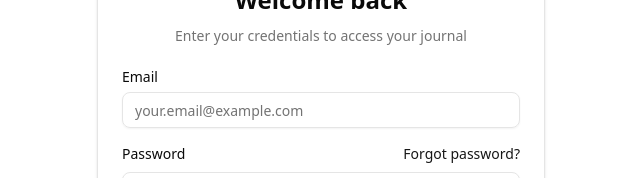
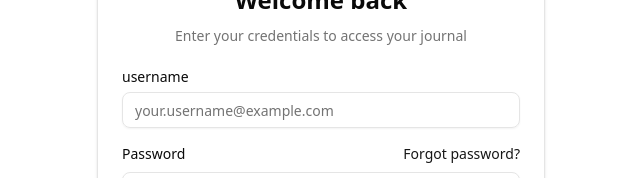
Before and after one commit to Alex-cmd-dev/JournalingWA, a React (Vite) app in the folder frontend/: page /login in a window 1280 px wide. Shown: the part 213-391 px from the top of the page, without its empty margins (319-959 px from the left). Built offline with nearby package versions, Linux system fonts and the light colour scheme; no server answers.

Commit message:
change email to username

```diff
--- a/frontend/src/pages/Login.jsx
+++ b/frontend/src/pages/Login.jsx
@@ -17,7 +17,7 @@ import api from "@/api";
 import { ACCESS_TOKEN, REFRESH_TOKEN } from "@/constants";
 
 export default function Login() {
-  const [email, setEmail] = useState("");
+  const [username, setUsername] = useState("");
   const [password, setPassword] = useState("");
   const [error, setError] = useState("");
   const navigate = useNavigate();
@@ -28,14 +28,14 @@ export default function Login() {
     e.preventDefault();
     setError("");
 
-    if (!email.trim() || !password.trim()) {
+    if (!username.trim() || !password.trim()) {
       setError("Username and password are required");
       return;
     }
 
     setLoading(true);
     try {
-      const res = await api.post(route, { email, password });
+      const res = await api.post(route, { username, password });
       {
         localStorage.setItem(ACCESS_TOKEN, res.data.access);
         localStorage.setItem(REFRESH_TOKEN, res.data.refresh);
@@ -73,13 +73,13 @@ export default function Login() {
                 <div className="text-red-500 text-sm text-center">{error}</div>
               )}
               <div className="space-y-2">
-                <Label htmlFor="email">Email</Label>
+                <Label htmlFor="username">username</Label>
                 <Input
-                  id="email"
-                  type="email"
-                  placeholder="your.email@example.com"
-                  value={email}
-                  onChange={(e) => setEmail(e.target.value)}
+                  id="username"
+                  type="username"
+                  placeholder="your.username@example.com"
+                  value={username}
+                  onChange={(e) => setUsername(e.target.value)}
                   required
                   disabled={loading}
                 />
--- a/frontend/src/pages/Register.jsx
+++ b/frontend/src/pages/Register.jsx
@@ -19,7 +19,7 @@ import api from "@/api";
 export default function Register() {
   const [firstName, setFirstName] = useState("");
   const [lastName, setLastName] = useState("");
-  const [email, setEmail] = useState("");
+  const [username, setUsername] = useState("");
   const [password, setPassword] = useState("");
   const [confirmPassword, setConfirmPassword] = useState("");
   const [error, setError] = useState("");
@@ -41,7 +41,7 @@ export default function Register() {
       const res = await api.post(route, {
         first_name: firstName,
         last_name: lastName,
-        email,
+        username,
         password,
       });
       navigate("/login");
@@ -103,13 +103,13 @@ export default function Register() {
                 </div>
               </div>
               <div className="space-y-2">
-                <Label htmlFor="email">Email</Label>
+                <Label htmlFor="username">username</Label>
                 <Input
-                  id="email"
-                  type="email"
-                  placeholder="your.email@example.com"
-                  value={email}
-                  onChange={(e) => setEmail(e.target.value)}
+                  id="username"
+                  type="username"
+                  placeholder="your.username@example.com"
+                  value={username}
+                  onChange={(e) => setUsername(e.target.value)}
                   required
                   disabled={loading}
                 />
```
